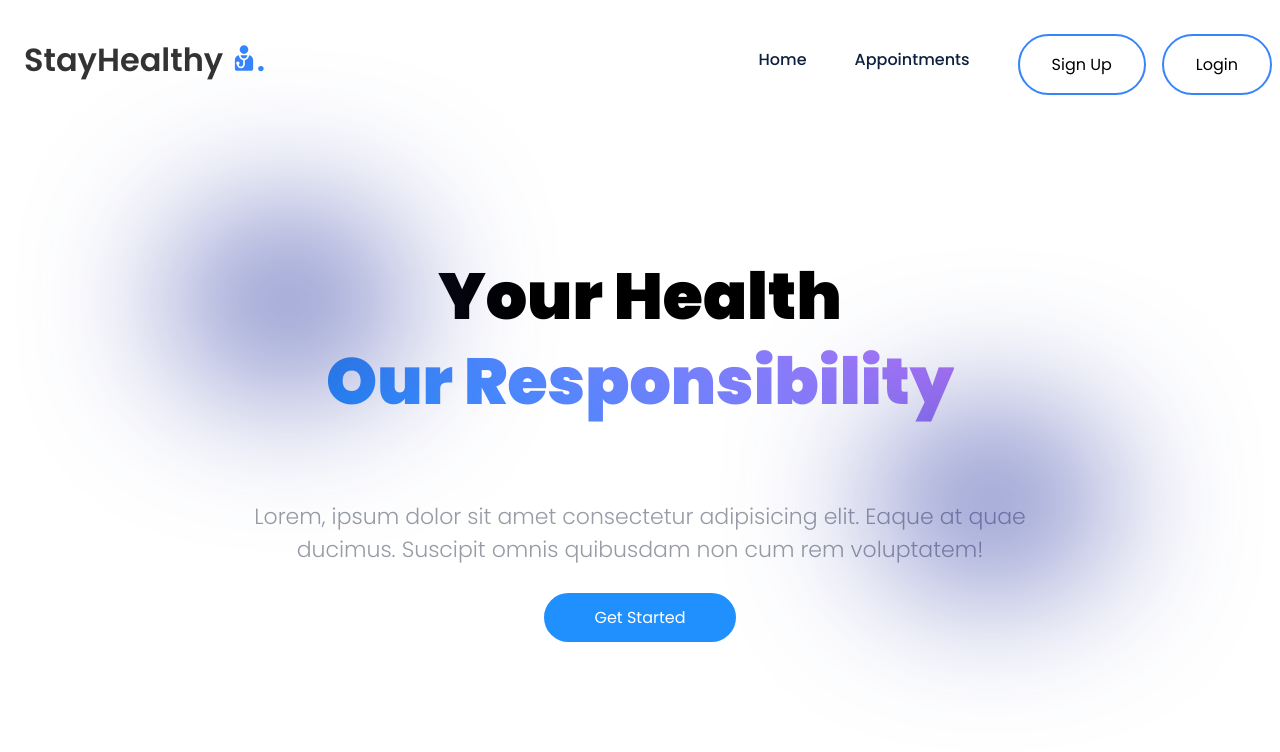
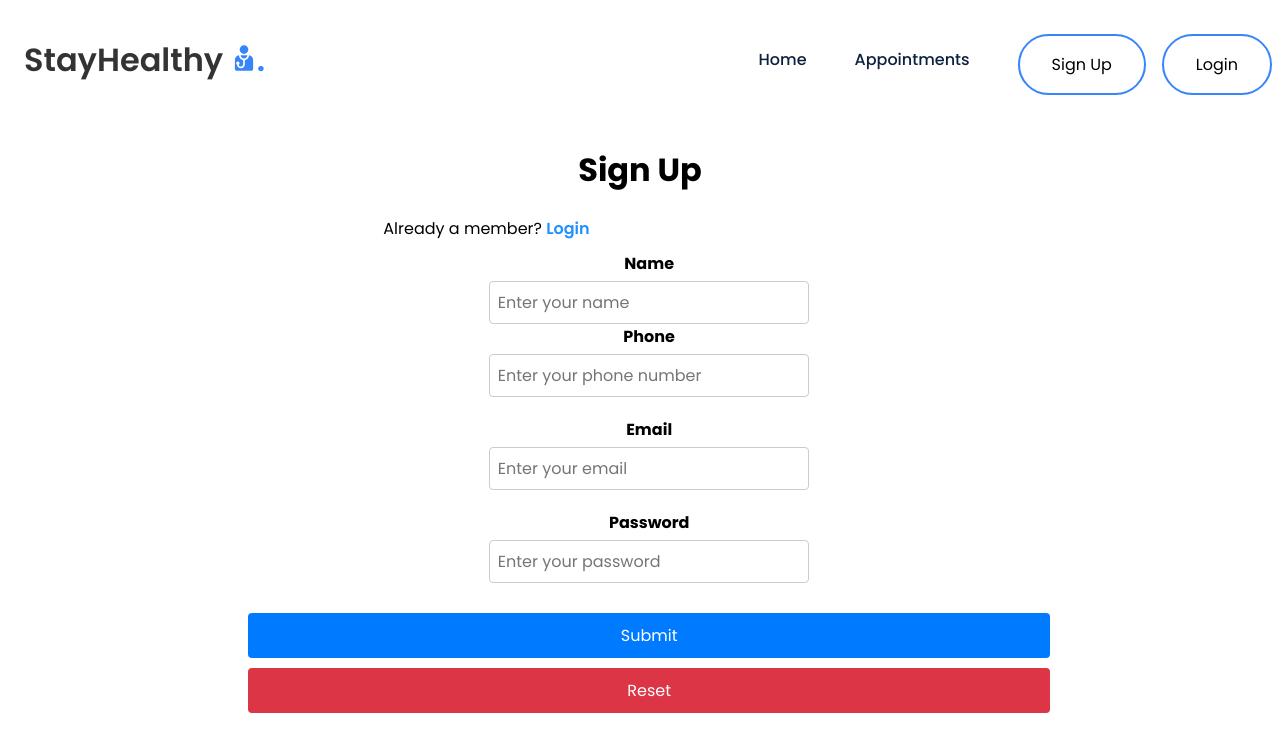
Before and after one commit to ammariamine/capstone-project-react, a React (Create React App) app: page /signup in a window 1280 px wide. Shown: the top 752 px of the page. Built offline with nearby package versions, Linux system fonts and the light colour scheme.

Commit message:
creating login and signup components and linking navbar elements

```diff
--- a/src/App.js
+++ b/src/App.js
@@ -2,17 +2,22 @@
 import './App.css';
 import { BrowserRouter, Routes, Route } from "react-router-dom";
 import Navbar from './Components/Navbar/Navbar';
-import Landing_Page from './Components/LandngPage/Landing_Page';
+import Landing_Page from './Components/Landing_Page/Landing_Page';
+import Sign_Up from './Components/Sign_up/Sign_Up';
+import Login from './Components/Login/Login';
 
 function App() {
   return (
     <div className="App">
         <BrowserRouter>
          <Navbar/>
-         <Landing_Page/>
+         <switch>
             <Routes>
-            <Route path="/" element={Landing_Page} />
+            <Route exact path="/" Component={Landing_Page} />
+            <Route path="/signup" Component={Sign_Up} />
+            <Route path="/login" Component={Login} />
             </Routes>
+         </switch>
         </BrowserRouter>
     </div>
   );
--- a/src/Components/LandngPage/Landing_Page.js
+++ b/src/Components/Landing_Page/Landing_Page.js
@@ -1,6 +1,5 @@
 import React from "react";
 import "./LandingPage.css";
-
 const Landing_Page = () => {
   return (
     <section className="hero-section">
--- /dev/null
+++ b/src/Components/Login/Login.js
@@ -0,0 +1,68 @@
+import React from "react";
+import "./Login.css" ;
+const Login = () => {
+    return (
+<div className="container">
+  <div className="login-grid">
+    <div className="login-text">
+      <h2>Login</h2>
+    </div>
+    <div className="login-text">
+      Are you a new member?{" "}
+      <span>
+        <a href="../Sign_Up/Sign_Up.html" style={{ color: "#2190FF" }}>
+          {" "}
+          Sign Up Here
+        </a>
+      </span>
+    </div>
+    <br />
+    <div className="login-form">
+      <form>
+        <div className="form-group">
+          <label htmlFor="email">Email</label>
+          <input
+            type="email"
+            name="email"
+            id="email"
+            className="form-control"
+            placeholder="Enter your email"
+            aria-describedby="helpId"
+          />
+        </div>
+        <div className="form-group">
+          <label htmlFor="password">Password</label>
+          <input
+            type="password"
+            name="password"
+            id="password"
+            className="form-control"
+            placeholder="Enter your password"
+            aria-describedby="helpId"
+          />
+        </div>
+        <div className="btn-group">
+          <button
+            type="submit"
+            className="btn btn-primary mb-2 mr-1 waves-effect waves-light"
+          >
+            Login
+          </button>
+          <button
+            type="reset"
+            className="btn btn-danger mb-2 waves-effect waves-light"
+          >
+            Reset
+          </button>
+        </div>
+        <br />
+        <div className="login-text">Forgot Password?</div>
+      </form>
+    </div>
+  </div>
+</div>
+
+    )
+}
+
+export default Login;
--- a/src/Components/Navbar/Navbar.js
+++ b/src/Components/Navbar/Navbar.js
@@ -1,5 +1,7 @@
 import React from 'react';
 import "./Navbar.css" ;
+import { Link } from 'react-router-dom';
+
 const Navbar = () => {
     return(
         <div>
@@ -27,7 +29,7 @@ const Navbar = () => {
               </a>
               <span>.</span>
             </div>
-            <div className="nav__icon" onclick="{handleClick}">
+            <div className="nav__icon" onClick="{handleClick}">
               <i className="fa fa-times fa fa-bars" />
             </div>
             <ul className="nav__links active">
@@ -37,16 +39,18 @@ const Navbar = () => {
               <li className="link">
                 <a href="#">Appointments</a>
               </li>
+              <li className="link" >
+              <Link to= "/signup">
+                  <button className="btn1" >Sign Up</button>
+                </Link>
+              </li>
+
               <li className="link">
-                <a href="../Sign_Up//Sign_Up.html">
-                  <button className="btn1">Sign Up</button>
-                </a>
+                <Link to= "/login">
+                  <button className="btn1" >Login</button>
+                </Link>
               </li>
-              <li className="link">
-                <a href="../Login/Login.html">
-                  <button className="btn1">Login</button>
-                </a>
-              </li>
+
             </ul>
           </nav>
         </div>
--- /dev/null
+++ b/src/Components/Sign_up/Sign_Up.js
@@ -0,0 +1,89 @@
+import React from "react";
+import "./Sign_Up.css" ;
+
+const Sign_Up = () => {
+    return(
+        <div className="container" style={{ marginTop: "5%" }}>
+  <div className="signup-grid">
+    <div className="signup-text">
+      <h1>Sign Up</h1>
+    </div>
+    <div className="signup-text1" style={{ textAlign: "left" }}>
+      Already a member?{" "}
+      <span>
+        <a href="../Login/Login.html" style={{ color: "#2190FF" }}>
+          {" "}
+          Login
+        </a>
+      </span>
+    </div>
+    <div className="signup-form">
+      <form>
+        <div className="form-group">
+          <label htmlFor="name">Name</label>
+          <input
+            type="text"
+            name="name"
+            id="name"
+            required=""
+            className="form-control"
+            placeholder="Enter your name"
+            aria-describedby="helpId"
+          />
+          <div className="form-group">
+            <label htmlFor="phone">Phone</label>
+            <input
+              type="tel"
+              name="phone"
+              id="phone"
+              required=""
+              className="form-control"
+              placeholder="Enter your phone number"
+              aria-describedby="helpId"
+            />
+          </div>
+          <div className="form-group">
+            <label htmlFor="email">Email</label>
+            <input
+              type="email"
+              name="email"
+              id="email"
+              required=""
+              className="form-control"
+              placeholder="Enter your email"
+              aria-describedby="helpId"
+            />
+          </div>
+          <div className="form-group">
+            <label htmlFor="password">Password</label>
+            <input
+              name="password"
+              id="password"
+              required=""
+              className="form-control"
+              placeholder="Enter your password"
+              aria-describedby="helpId"
+            />
+          </div>
+          <div className="btn-group">
+            <button
+              type="submit"
+              className="btn btn-primary mb-2 mr-1 waves-effect waves-light">
+              Submit
+            </button>
+            <button
+              type="reset"
+              className="btn btn-danger mb-2 waves-effect waves-light">
+              Reset
+            </button>
+          </div>
+        </div>
+      </form>
+    </div>
+  </div>
+</div>
+
+    )
+}
+
+export default Sign_Up;
```
Also changed, not shown: src/Components/Landing_Page/LandingPage.html (deleted, +0 -43 lines), src/Components/Landing_Page/LandingPage.css (renamed from src/Components/LandngPage/LandingPage.css), src/Components/Sign_up/Sign_Up.css (renamed from src/Components/Sign_up/Sign_up.css), src/Components/Sign_up/Sign_Up.html (renamed from src/Components/Sign_up/Sign_up.html).
